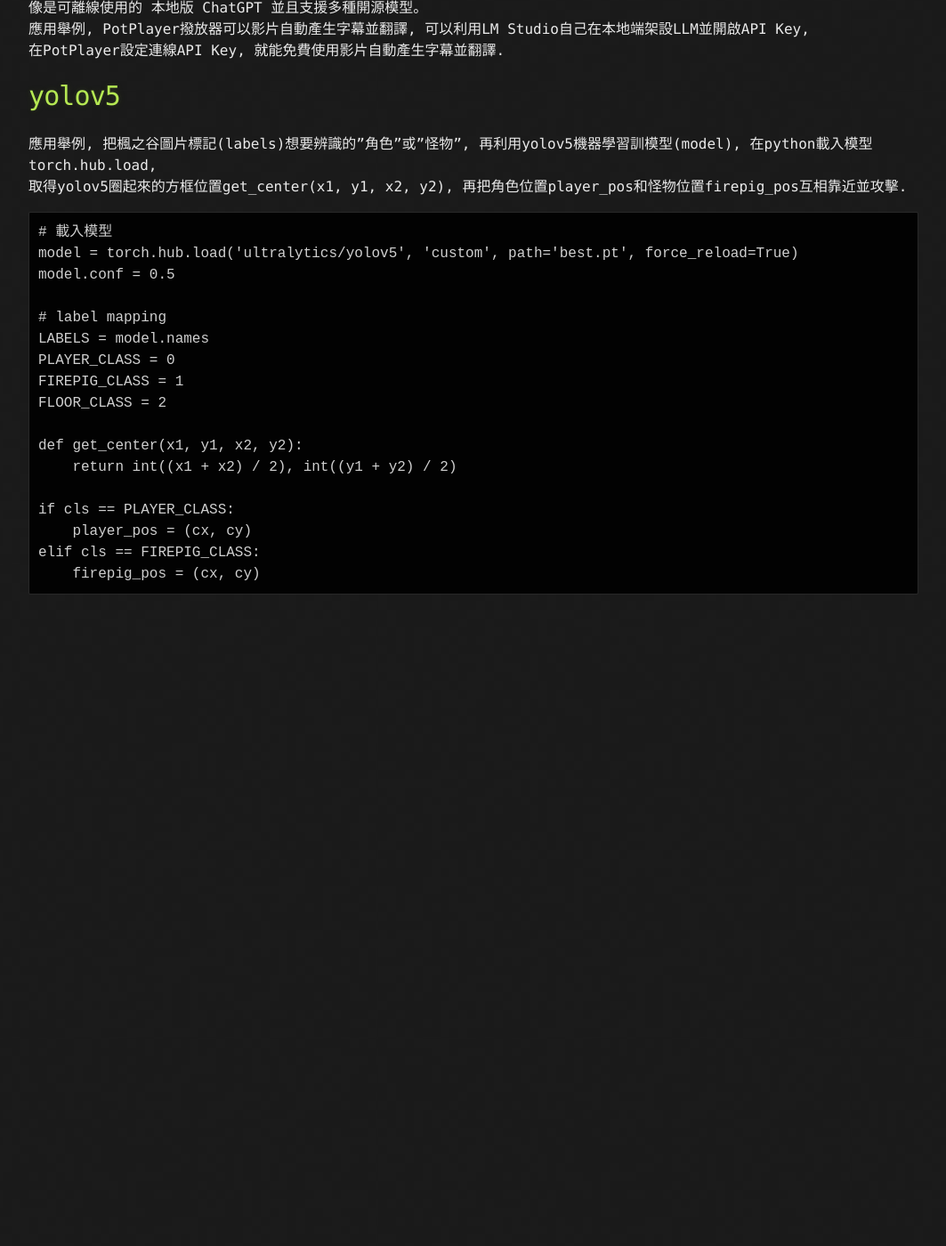
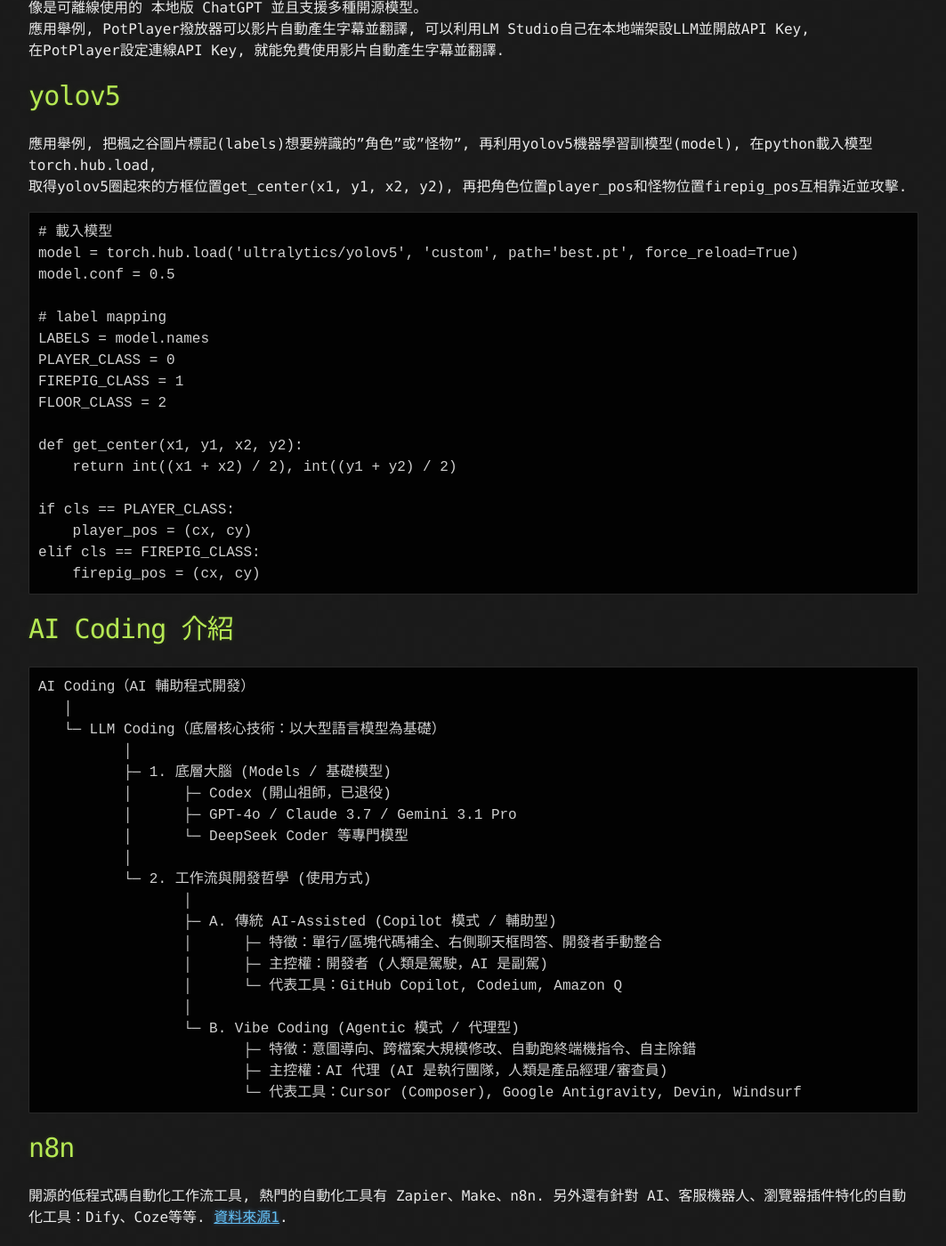
Before and after one commit to lepg5487/Stock_God, a Jekyll site: the page built from PlayAI.md, in a window 1280 px wide and 1400 px high, scrolled down 430 px. Shown: the whole window at 89% size, without its empty margins (108-1171 px from the left). Built offline with Jekyll 4.4.1, drawn with Linux system fonts in a browser that asks for light colours; our own code applies the rules of GitHub Pages for plain Markdown files; before the commit the page ends 1118 px from its top, so only the background shows below that.

Commit message:
Update PlayAI.md

````diff
--- a/PlayAI.md
+++ b/PlayAI.md
@@ -33,3 +33,32 @@
 elif cls == FIREPIG_CLASS:
     firepig_pos = (cx, cy)
 ```
+
+# AI Coding 介紹
+```
+AI Coding（AI 輔助程式開發）
+   │
+   └─ LLM Coding（底層核心技術：以大型語言模型為基礎）
+          │
+          ├─ 1. 底層大腦 (Models / 基礎模型)
+          │      ├─ Codex (開山祖師，已退役)
+          │      ├─ GPT-4o / Claude 3.7 / Gemini 3.1 Pro
+          │      └─ DeepSeek Coder 等專門模型
+          │
+          └─ 2. 工作流與開發哲學 (使用方式)
+                 │
+                 ├─ A. 傳統 AI-Assisted (Copilot 模式 / 輔助型)
+                 │      ├─ 特徵：單行/區塊代碼補全、右側聊天框問答、開發者手動整合
+                 │      ├─ 主控權：開發者 (人類是駕駛，AI 是副駕)
+                 │      └─ 代表工具：GitHub Copilot, Codeium, Amazon Q
+                 │
+                 └─ B. Vibe Coding (Agentic 模式 / 代理型)
+                        ├─ 特徵：意圖導向、跨檔案大規模修改、自動跑終端機指令、自主除錯
+                        ├─ 主控權：AI 代理 (AI 是執行團隊，人類是產品經理/審查員)
+                        └─ 代表工具：Cursor (Composer), Google Antigravity, Devin, Windsurf
+```
+
+# n8n
+開源的低程式碼自動化工作流工具, 熱門的自動化工具有 Zapier、Make、n8n.
+另外還有針對 AI、客服機器人、瀏覽器插件特化的自動化工具：Dify、Coze等等.
+[資料來源1](https://raymondhouch.com/lifehacker/digital-workflow/automation-tools-review/).
````
